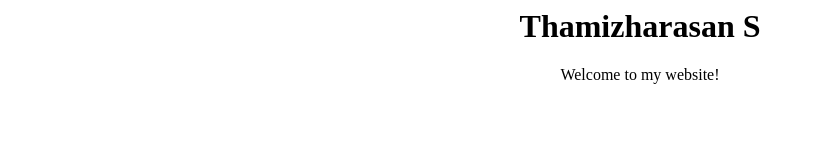
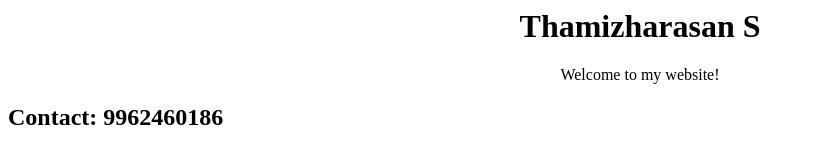
Before and after one commit to tamizh18/Htmlpage, a plain HTML site: page index.html in a window 1280 px wide. Shown: the whole page, without its empty margins (0-814 px from the left). Drawn offline with Linux system fonts and the light colour scheme.

Commit message:
modified index.html

```diff
--- a/index.html
+++ b/index.html
@@ -2,3 +2,4 @@
     <h1>Thamizharasan S</h1>
     <p>Welcome to my website!</p>
 </center>
+<h2>Contact: 9962460186</h2>
```
